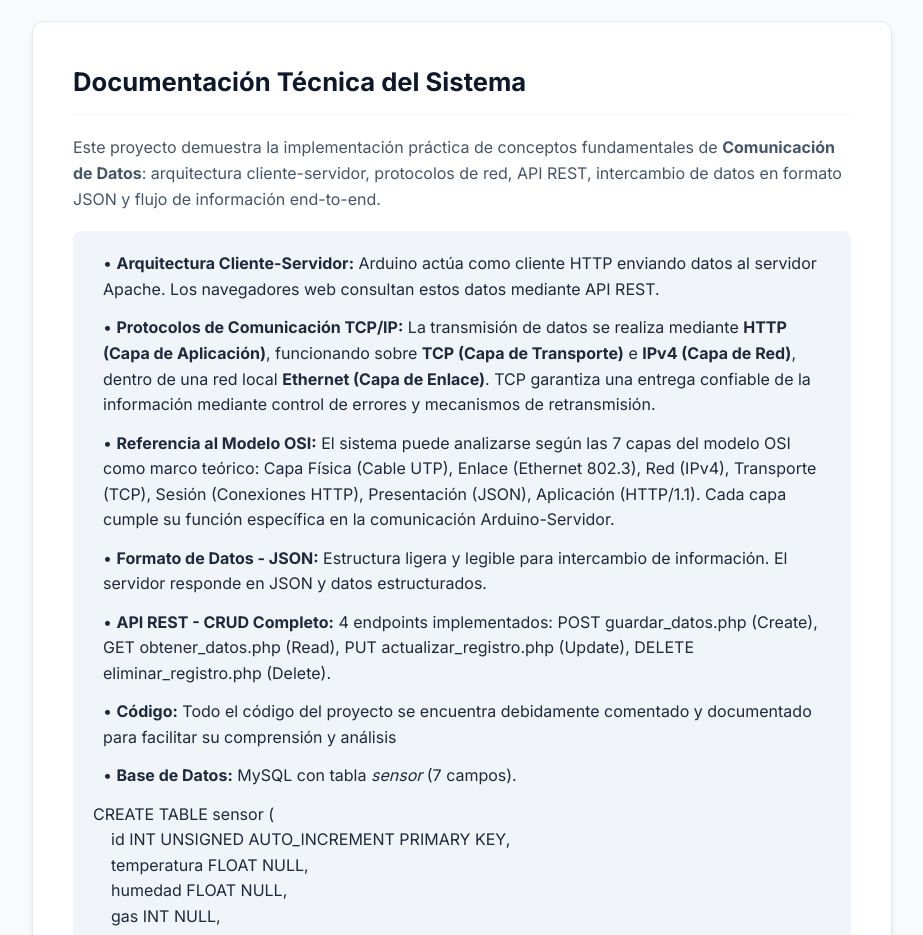
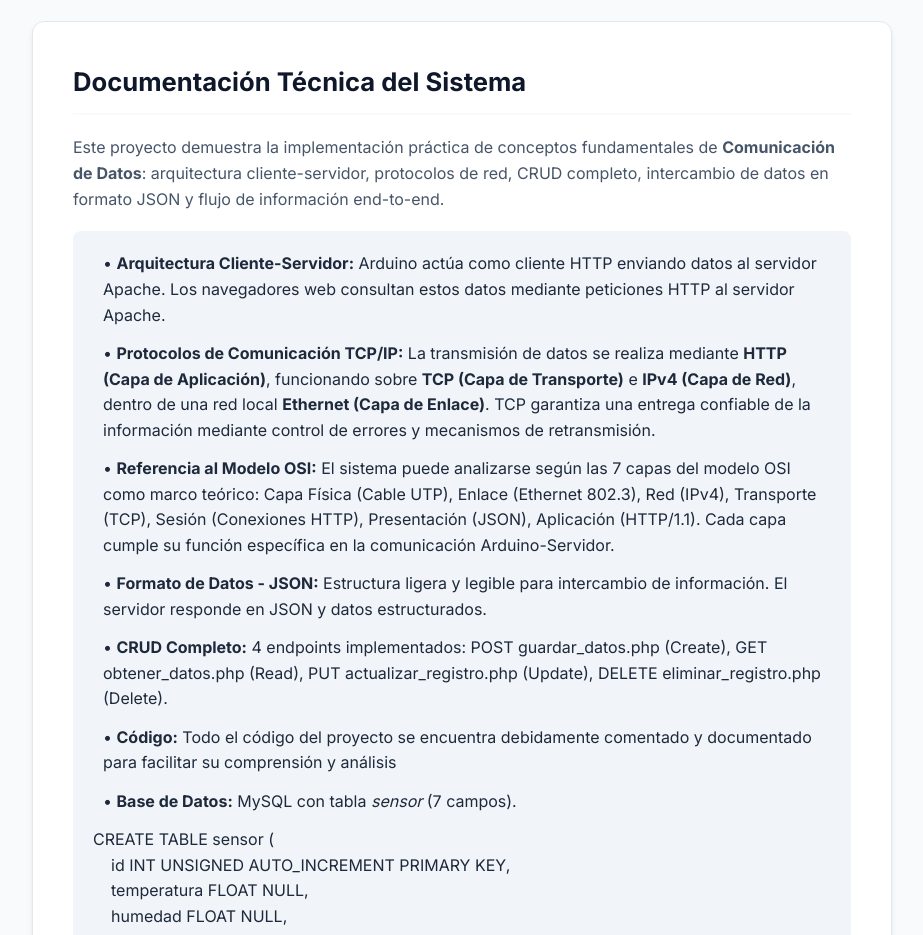
Before and after one commit to BraianGzz/SistemaDeMonitoreoAmbiental, a plain HTML site: page docs/index.html in a window 1280 px wide. Shown: the part 3820-4755 px from the top of the page, without its empty margins (178-1101 px from the left). Drawn offline with Linux system fonts and the light colour scheme.

Commit message:
update doc

```diff
--- a/docs/index.html
+++ b/docs/index.html
@@ -89,14 +89,14 @@
 
         <section id="docu" class="card">
             <h2>Documentación Técnica del Sistema</h2>
-            <p>Este proyecto demuestra la implementación práctica de conceptos fundamentales de <strong>Comunicación de Datos</strong>: arquitectura cliente-servidor, protocolos de red, API REST, intercambio de datos en formato JSON y flujo de información end-to-end.</p>
+            <p>Este proyecto demuestra la implementación práctica de conceptos fundamentales de <strong>Comunicación de Datos</strong>: arquitectura cliente-servidor, protocolos de red, CRUD completo, intercambio de datos en formato JSON y flujo de información end-to-end.</p>
 
             <div class="list-container">
-                <p>• <strong>Arquitectura Cliente-Servidor:</strong> Arduino actúa como cliente HTTP enviando datos al servidor Apache. Los navegadores web consultan estos datos mediante API REST.</p>
+                <p>• <strong>Arquitectura Cliente-Servidor:</strong> Arduino actúa como cliente HTTP enviando datos al servidor Apache. Los navegadores web consultan estos datos mediante peticiones HTTP al servidor Apache.</p>
                 <p>• <strong>Protocolos de Comunicación TCP/IP:</strong> La transmisión de datos se realiza mediante <strong>HTTP (Capa de Aplicación)</strong>, funcionando sobre <strong>TCP (Capa de Transporte)</strong> e <strong>IPv4 (Capa de Red)</strong>, dentro de una red local <strong>Ethernet (Capa de Enlace)</strong>. TCP garantiza una entrega confiable de la información mediante control de errores y mecanismos de retransmisión.</p>
                 <p>• <strong>Referencia al Modelo OSI:</strong> El sistema puede analizarse según las 7 capas del modelo OSI como marco teórico: Capa Física (Cable UTP), Enlace (Ethernet 802.3), Red (IPv4), Transporte (TCP), Sesión (Conexiones HTTP), Presentación (JSON), Aplicación (HTTP/1.1). Cada capa cumple su función específica en la comunicación Arduino-Servidor.</p>
                 <p>• <strong>Formato de Datos - JSON:</strong> Estructura ligera y legible para intercambio de información. El servidor responde en JSON y datos estructurados.</p>
-                <p>• <strong>API REST - CRUD Completo:</strong> 4 endpoints implementados: <code>POST guardar_datos.php</code> (Create), <code>GET obtener_datos.php</code> (Read), <code>PUT actualizar_registro.php</code> (Update), <code>DELETE eliminar_registro.php</code> (Delete).</p>
+                <p>• <strong>CRUD Completo:</strong> 4 endpoints implementados: <code>POST guardar_datos.php</code> (Create), <code>GET obtener_datos.php</code> (Read), <code>PUT actualizar_registro.php</code> (Update), <code>DELETE eliminar_registro.php</code> (Delete).</p>
                 <p>• <strong>Código:</strong> Todo el código del proyecto se encuentra debidamente comentado y documentado para facilitar su comprensión y análisis</p>
 
                 <p>• <strong>Base de Datos:</strong> MySQL con tabla <em>sensor</em> (7 campos).</p>
```
